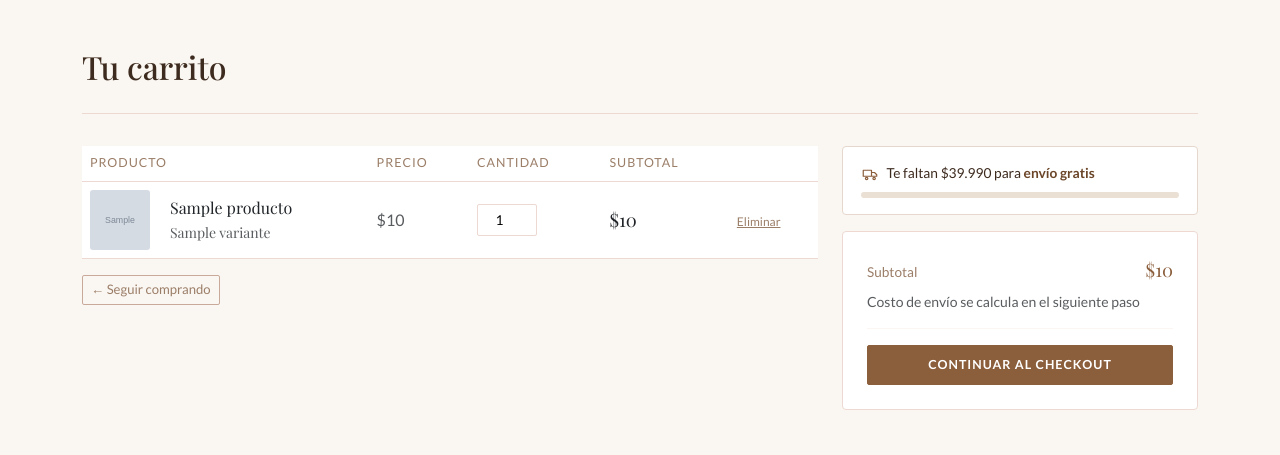
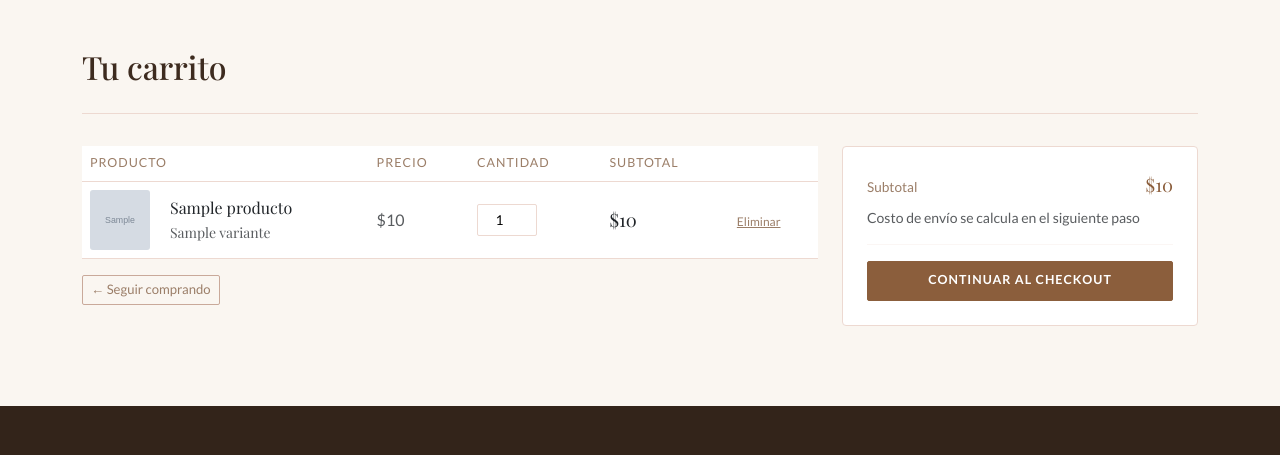
Before and after one commit to 88obice/Aflora_Natural, a Django app: page /carrito/ in a window 1280 px wide. Shown: the part 76-531 px from the top of the page. Run offline with Django 5.2, Linux system fonts and the light colour scheme; a user stored in the database is signed in; tables that the repository leaves empty hold one stand-in row (values such as "Sample post"); grey boxes marked "Sample" are stand-in pictures; some web fonts are replaced.

Commit message:
Frontend: cuenta, email, telefono +569, login neutral, imagen checkout, region/comuna Chile, quitar envio gratis

```diff
--- a/carrito/views.py
+++ b/carrito/views.py
@@ -17,19 +17,12 @@ def get_or_create_carrito(request):
     return carrito
 
 
-UMBRAL_ENVIO_GRATIS = settings.ENVIO_GRATIS_UMBRAL
-
-
 def ver_carrito(request):
     carrito = get_or_create_carrito(request)
     items = carrito.items.select_related('producto', 'variante').all()
-    subtotal = carrito.total()
-    falta_para_gratis = max(0, UMBRAL_ENVIO_GRATIS - subtotal)
     return render(request, 'carrito/carrito.html', {
         'carrito': carrito,
         'items': items,
-        'falta_para_gratis': falta_para_gratis,
-        'umbral_envio_gratis': UMBRAL_ENVIO_GRATIS,
     })
 
 
--- a/pedidos/views.py
+++ b/pedidos/views.py
@@ -471,7 +471,6 @@ def crear_pedido(request):
         'comunas': comunas_disponibles(),
         'perfil': perfil,
         'direccion_predet': direccion_predet,
-        'umbral_envio_gratis': settings.ENVIO_GRATIS_UMBRAL,
     })
 
 
--- a/templates/carrito/carrito.html
+++ b/templates/carrito/carrito.html
@@ -17,13 +17,6 @@
     .cant-form { display:inline-flex; align-items:center; }
     .cant-form input { width:60px; height:32px; text-align:center; border:1px solid var(--rose-light); border-radius:2px; font-size:0.85rem; }
     .cant-form button { background:none; border:none; color:var(--terracotta); cursor:pointer; padding:0 0.4rem; font-size:0.8rem; }
-    .ship-hint { background:#fff; border:1px solid var(--line); border-radius:4px; padding:1rem 1.1rem; }
-    .ship-hint .ship-ic { color:var(--terracotta); flex:none; }
-    .ship-hint .ship-txt { font-size:0.86rem; color:var(--text); }
-    .ship-hint .ship-txt strong { color:var(--terracotta-d); font-weight:700; }
-    .ship-hint--ok { border-color:#cbe6d8; background:#f4faf7; }
-    .ship-hint--ok svg { color:#3a9268; flex:none; }
-    .ship-hint--ok .ship-txt strong { color:#2e7d62; }
 </style>
 {% endblock %}
 
@@ -80,27 +73,6 @@
     </div>
 
     <div class="col-lg-4 mt-4 mt-lg-0">
-        {% if falta_para_gratis > 0 %}
-        <div class="ship-hint mb-3">
-            <div class="d-flex align-items-center gap-2 mb-2">
-                <svg class="ship-ic" width="18" height="18" viewBox="0 0 24 24" fill="none" stroke="currentColor" stroke-width="1.6" stroke-linecap="round" stroke-linejoin="round"><path d="M3 7h11v8H3zM14 10h4l3 3v2h-7z"/><circle cx="7.5" cy="18" r="1.6"/><circle cx="17.5" cy="18" r="1.6"/></svg>
-                <span class="ship-txt">
-                    Te faltan {{ falta_para_gratis|clp }} para <strong>envío gratis</strong>
-                </span>
-            </div>
-            <div class="progress" style="height:6px; border-radius:3px; background:var(--cream-deep);">
-                <div class="progress-bar" role="progressbar"
-                     style="width:{% widthratio carrito.total umbral_envio_gratis 100 %}%; background:var(--terracotta);">
-                </div>
-            </div>
-        </div>
-        {% else %}
-        <div class="ship-hint ship-hint--ok mb-3 d-flex align-items-center gap-2">
-            <svg width="18" height="18" viewBox="0 0 24 24" fill="none" stroke="currentColor" stroke-width="2" stroke-linecap="round" stroke-linejoin="round"><path d="M20 6L9 17l-5-5"/></svg>
-            <span class="ship-txt">Tu pedido tiene <strong>envío gratis</strong></span>
-        </div>
-        {% endif %}
-
         <div class="cart-summary">
             <div class="d-flex justify-content-between align-items-baseline mb-2">
                 <span style="font-size:0.85rem; color:var(--text-muted);">Subtotal</span>
--- a/templates/pedidos/crear_pedido.html
+++ b/templates/pedidos/crear_pedido.html
@@ -70,7 +70,6 @@
                         </div>
                     </div>
                 </div>
-                <small class="text-muted d-block mt-2">Envío gratis sobre {{ umbral_envio_gratis|clp }}.</small>
             </div>
 
             <div class="checkout-section" id="seccionDireccion">
@@ -205,7 +204,6 @@
     const COSTO_RM_URBANA = 3500;
     const COSTO_RM_RESTO = 4500;
     const COSTO_REGIONES = 5500;
-    const UMBRAL_GRATIS = {{ umbral_envio_gratis|floatformat:0 }};
     const SUBTOTAL = {{ subtotal|floatformat:0 }};
     // Comunas urbanas de la RM (normalizadas sin tildes; deben coincidir con envios.py)
     const COMUNAS_URBANAS_RM = [
@@ -236,7 +234,6 @@
     function calcularEnvio() {
         const metodo = document.querySelector('input[name="metodo_envio"]:checked').value;
         if (metodo === 'retiro_local') return 0;
-        if (SUBTOTAL >= UMBRAL_GRATIS) return 0;
         if (!norm(selRegion.value).includes('metropolitana')) return COSTO_REGIONES;
         return COMUNAS_URBANAS_RM.includes(norm(selComuna.value)) ? COSTO_RM_URBANA : COSTO_RM_RESTO;
     }
```
Also changed, not shown: pedidos/envios.py (+6 -11 lines), pedidos/tests.py (+0 -12 lines).
